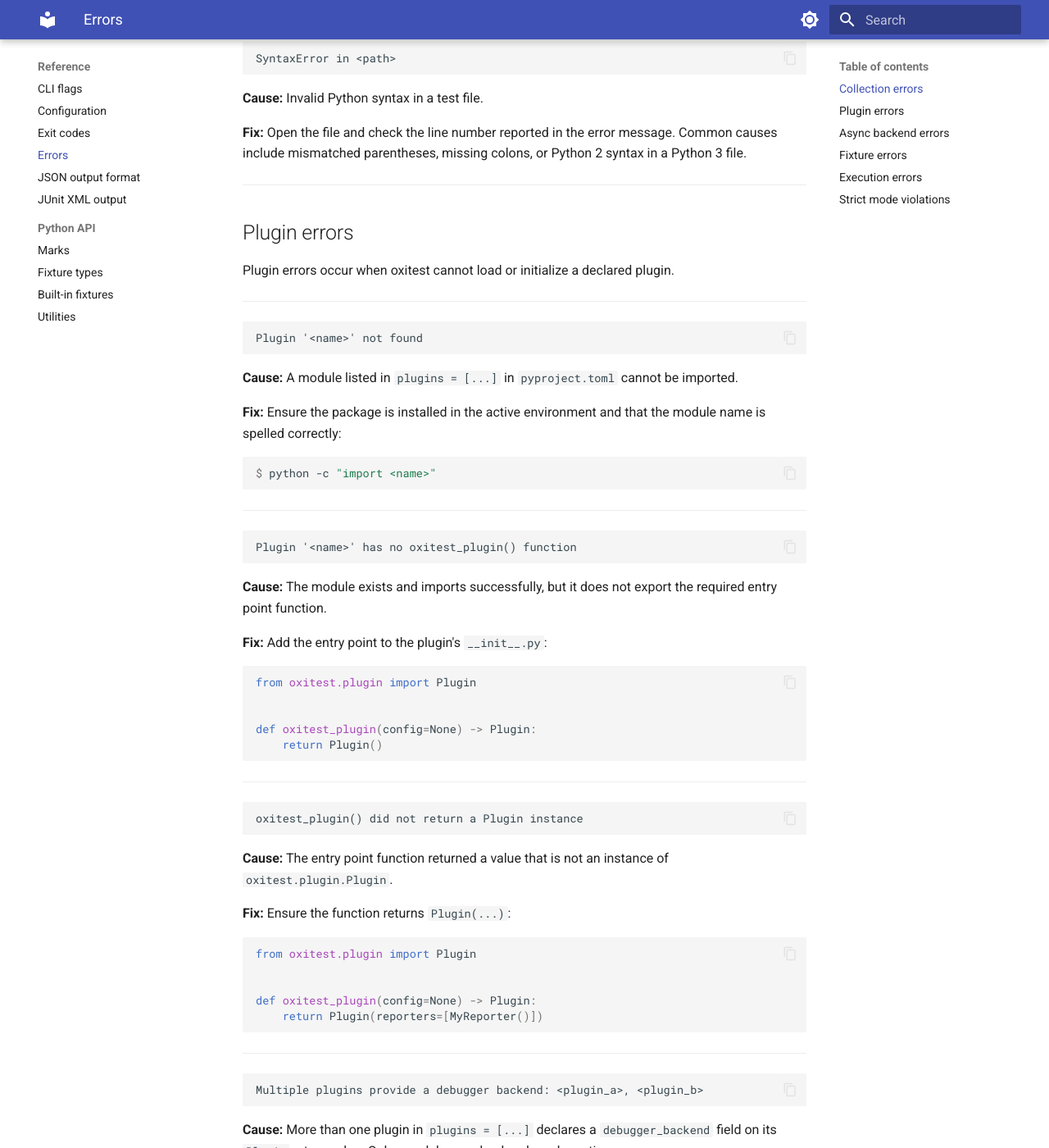
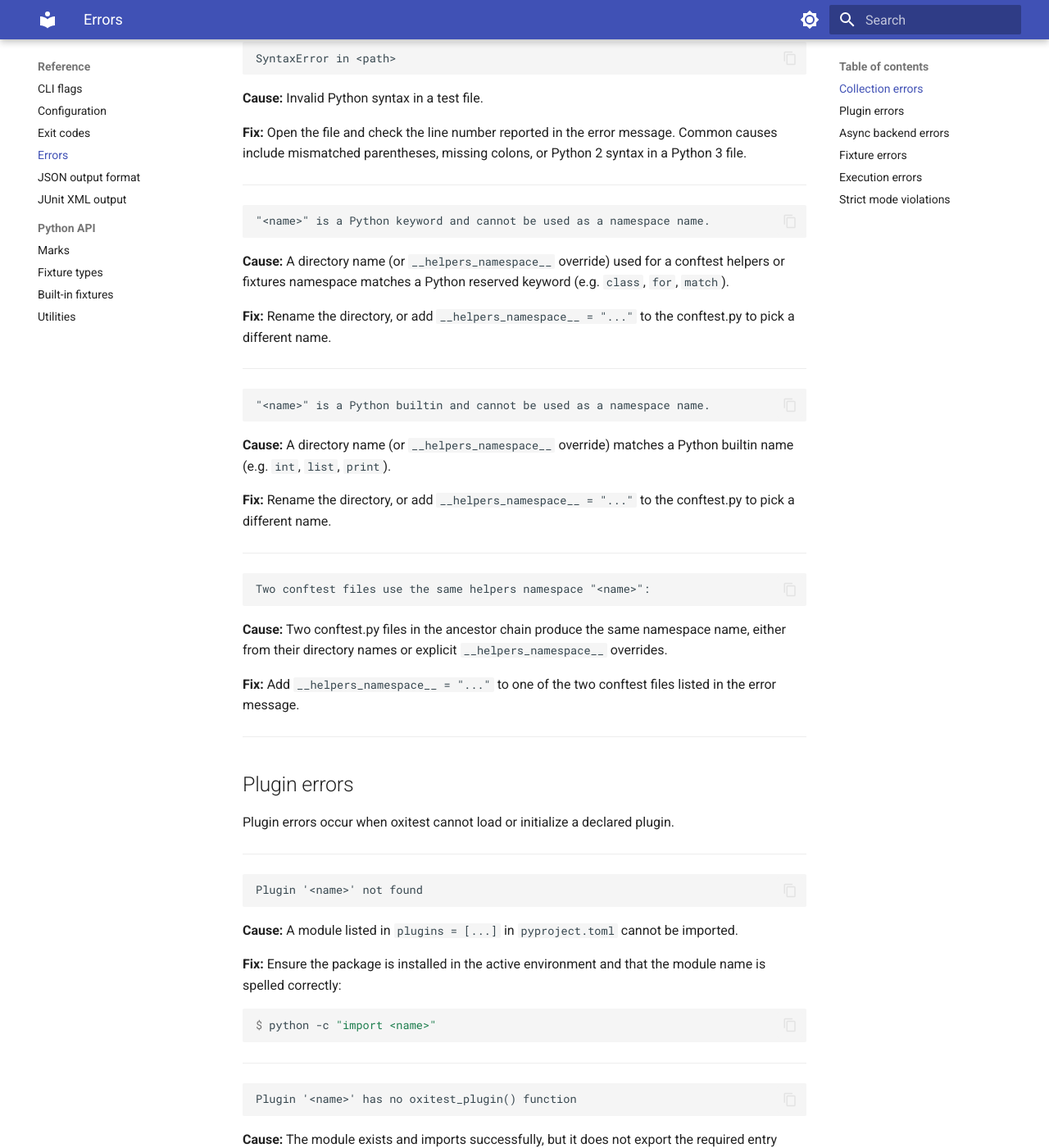
Before and after one commit to kalonji-tools/oxitest, an MkDocs documentation site: the page built from docs/src/reference/errors.md, in a window 1280 px wide and 1400 px high, scrolled down 901 px. Shown: the whole window at 82% size. Built offline with MkDocs 1.6.1 and Material for MkDocs 9.7.7, drawn with Linux system fonts in a browser that asks for light colours.

Commit message:
test(#561): add integration tests and error catalog entries
4 end-to-end integration tests for helpers namespace (accessible,
nested, override, helpers-only conftest). 3 new error catalog entries
for reserved names and duplicate namespaces.

Assisted-by: Claude Opus 4.6 (1M context) <noreply@anthropic.com>

````diff
--- a/docs/src/reference/errors.md
+++ b/docs/src/reference/errors.md
@@ -48,6 +48,44 @@ SyntaxError in <path>
 **Fix:** Open the file and check the line number reported in the error
 message. Common causes include mismatched parentheses, missing colons, or
 Python 2 syntax in a Python 3 file.
+
+---
+
+```text
+"<name>" is a Python keyword and cannot be used as a namespace name.
+```
+
+**Cause:** A directory name (or `__helpers_namespace__` override) used for a
+conftest helpers or fixtures namespace matches a Python reserved keyword
+(e.g. `class`, `for`, `match`).
+
+**Fix:** Rename the directory, or add `__helpers_namespace__ = "..."` to the
+conftest.py to pick a different name.
+
+---
+
+```text
+"<name>" is a Python builtin and cannot be used as a namespace name.
+```
+
+**Cause:** A directory name (or `__helpers_namespace__` override) matches a
+Python builtin name (e.g. `int`, `list`, `print`).
+
+**Fix:** Rename the directory, or add `__helpers_namespace__ = "..."` to the
+conftest.py to pick a different name.
+
+---
+
+```text
+Two conftest files use the same helpers namespace "<name>":
+```
+
+**Cause:** Two conftest.py files in the ancestor chain produce the same
+namespace name, either from their directory names or explicit
+`__helpers_namespace__` overrides.
+
+**Fix:** Add `__helpers_namespace__ = "..."` to one of the two conftest files
+listed in the error message.
 
 ---
 
````
Also changed, not shown: 1 other file.
